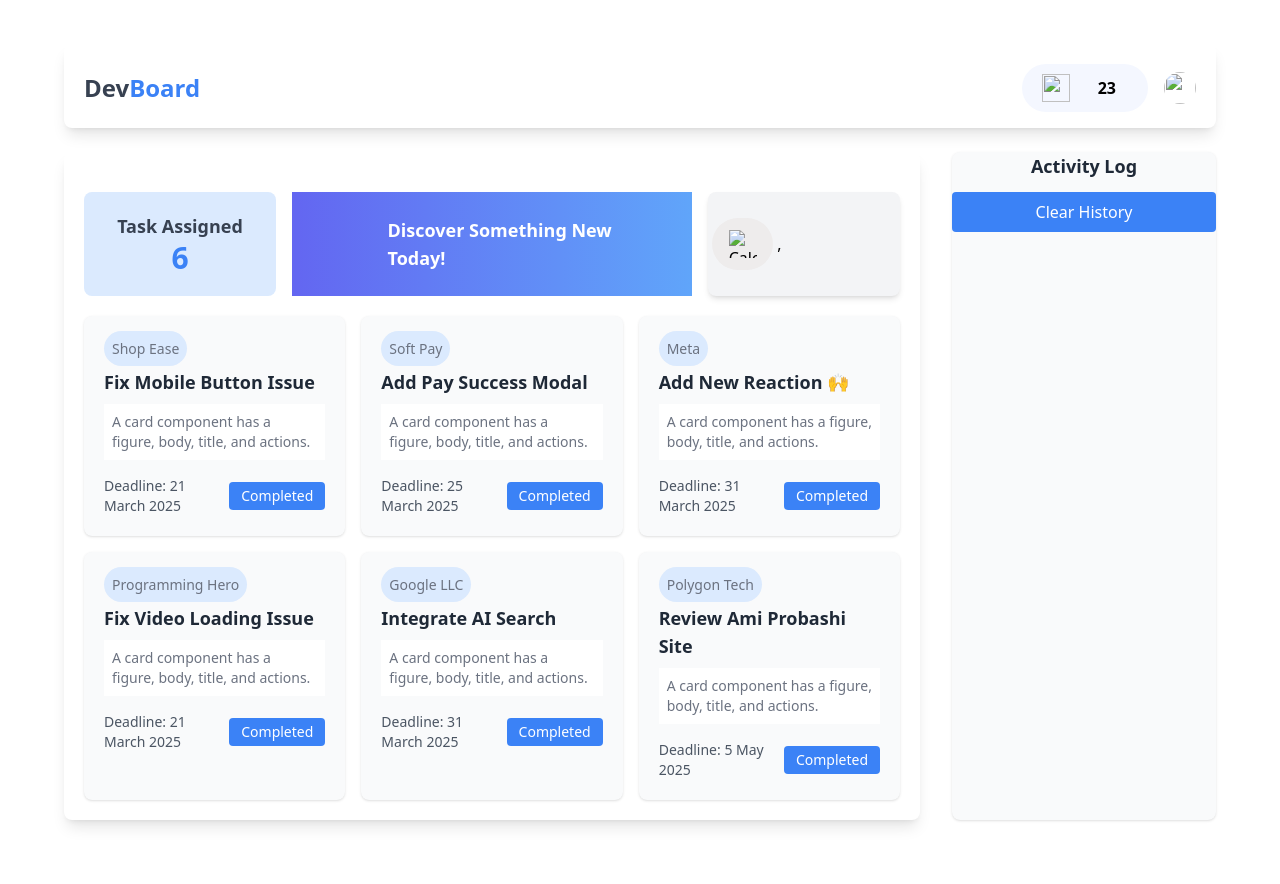
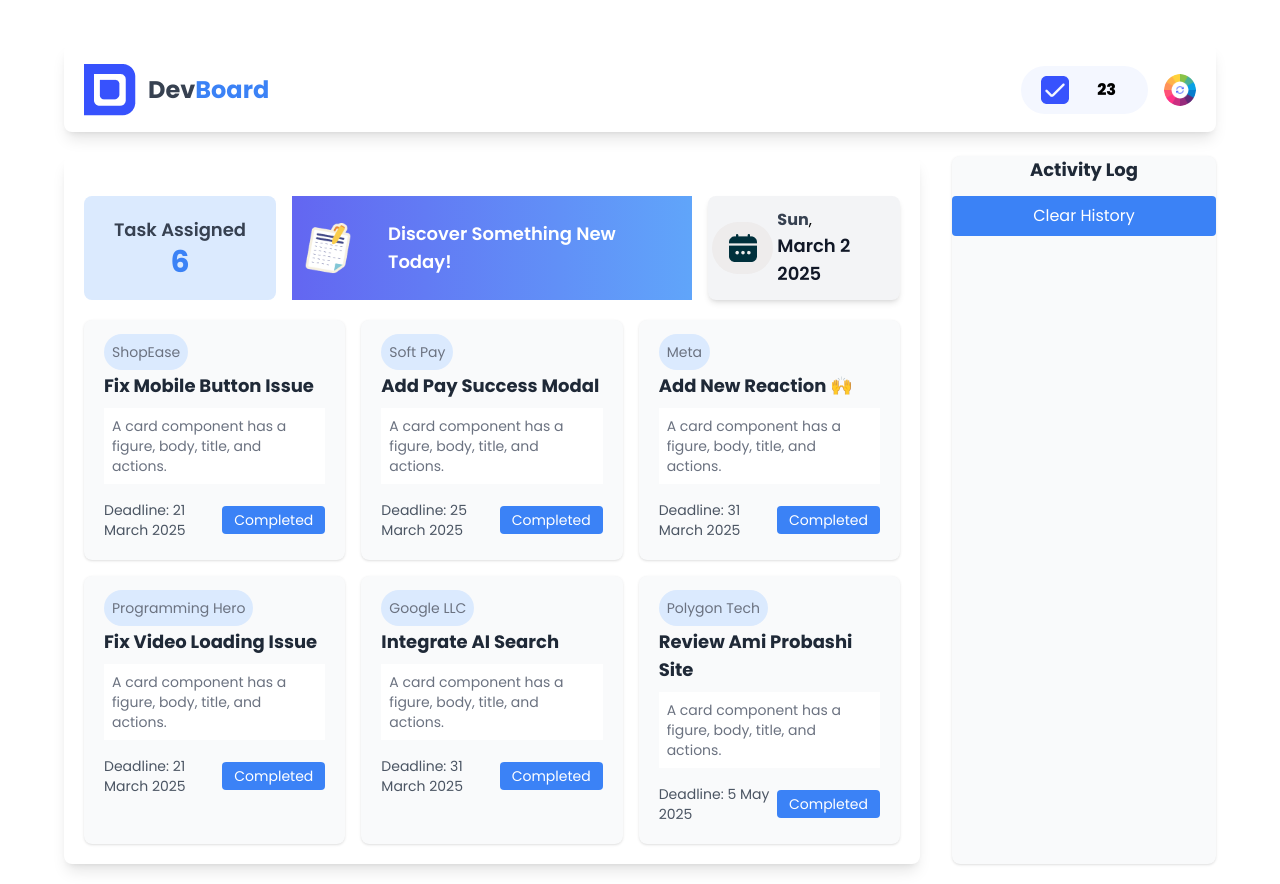
Before and after one commit to MdRakibHossen0/Assignment-05, a plain HTML site: page index.html in a window 1280 px wide. Before the commit the page ends 840 px from the top, so only its background shows below. Drawn offline with nearby package versions, Linux system fonts and the light colour scheme.

Commit message:
update button

```diff
--- a/index.html
+++ b/index.html
@@ -5,7 +5,17 @@
     <meta name="viewport" content="width=device-width, initial-scale=1.0" />
     <title>DevBoard</title>
     <script src="https://cdn.tailwindcss.com"></script>
+    <!-- fonts cdn -->
+     <link rel="preconnect" href="https://fonts.googleapis.com">
+<link rel="preconnect" href="https://fonts.gstatic.com" crossorigin>
+<link href="https://fonts.googleapis.com/css2?family=Poppins:ital,wght@0,100;0,200;0,300;0,400;0,500;0,600;0,700;0,800;0,900;1,100;1,200;1,300;1,400;1,500;1,600;1,700;1,800;1,900&display=swap" rel="stylesheet">
+
     <style>
+      .poppins-font {
+  font-family: "Poppins", sans-serif;
+  font-weight: 400;
+  font-style: normal;
+}
       .activity-log {
         background: #f3f4f6;
         padding: 10px;
@@ -13,21 +23,26 @@
       }
     </style>
   </head>
-  <body class="p-5" id="bg-color">
+  <body class="p-5 poppins-font " id="bg-color">
     <!-- Dashboard Container -->
     <div class="max-w-6xl mx-auto">
       <!-- Header -->
       <header
         class="flex justify-between items-center pb-4 bg-white shadow-lg rounded-lg p-5 mt-6"
       >
-        <h1 class="text-2xl font-bold text-gray-700">
+     <div class="flex items-center gap-3">
+       <div><img src="./assets/logo.png" alt=""></div>
+       <div>
+         <h1 class="text-2xl font-bold text-gray-700">
           Dev<span class="text-blue-500">Board</span>
         </h1>
+       </div>
+     </div>
         <div class="flex items-center space-x-4">
           <div
             class="checkBox-count flex items-center space-x-4 bg-[#F4F7FF] rounded-full py-2 px-5"
           >
-            <img class="w-7 h-7" src="./assets/img/checkbox.png" alt="" />
+            <img class="w-7 h-7" src="./assets/checkbox.png" alt="" />
             <span id="taskCount" class="text-black px-3 py-1 font-extrabold"
               >23</span
             >
@@ -35,7 +50,7 @@
           <img
             id="theme-btn"
             class="w-8 h-8 rounded-full cursor-pointer"
-            src="./assets/img/theme-btn.png"
+            src="./assets/theme-btn.png"
             alt=""
           />
         </div>
@@ -55,9 +70,9 @@
             <div
               class="flex justify-center gap-3 items-center bg-gradient-to-r col-span-6 to-blue-400 from-indigo-500"
             >
-              <img class="w-16 pl-2" src="./assets/img/board.png" alt="" />
+              <img class="w-16 pl-2" src="./assets/board.png" alt="" />
               <a
-                href="Blog.html"
+                href="blogs.html"
                 class="p-5 rounded-lg text-left text-white text-lg font-semibold"
                 >Discover Something New Today!</a
               >
@@ -70,7 +85,7 @@
               >
                 <img
                   class="w-7 h-7"
-                  src="./assets/img/calender.png"
+                  src="./assets/calender.png"
                   alt="Calendar"
                 />
               </div>
@@ -95,10 +110,10 @@
             <div class="task bg-gray-50 p-5 rounded-lg shadow">
               <span
                 class="text-sm text-gray-500 bg-blue-100 rounded-full p-2"
-                >Shop Ease</span
+                >ShopEase</span
               >
               <h3
-                id="mobile-btn-issu-text"
+                id="mobile-btn-text"
                 class="text-lg font-bold text-gray-800 mt-2"
               >
                 Fix Mobile Button Issue
@@ -111,7 +126,7 @@
                   >Deadline: 21 March 2025</span
                 >
                 <button
-                  id="mobile-btn-issu"
+                  id="mobile-fix-btn"
                   class="bg-blue-500 text-white px-3 py-1 text-sm rounded"
                 >
                   Completed
@@ -121,7 +136,7 @@
 
             <div class="task bg-gray-50 p-5 rounded-lg shadow">
               <span class="text-sm text-gray-500 bg-blue-100 rounded-full p-2">Soft Pay</span>
-              <h3 id="pay-btn-text" class="text-lg font-bold text-gray-800 mt-2">
+              <h3 id="Add-Dark-text" class="text-lg font-bold text-gray-800 mt-2">
                 Add Pay Success Modal
               </h3>
               <p class="text-sm text-gray-500 mt-2 bg-white p-2">
@@ -132,7 +147,7 @@
                   >Deadline: 25 March 2025</span
                 >
                 <button
-                  id="pay-btn"
+                  id="Add-Dark-Mode-btn"
                   class="bg-blue-500 text-white px-3 py-1 text-sm rounded"
                 >
                   Completed
@@ -142,7 +157,7 @@
 
             <div class="task bg-gray-50 p-5 rounded-lg shadow">
               <span class="text-sm text-gray-500 bg-blue-100 rounded-full p-2">Meta</span>
-              <h3 id="rection-text" class="text-lg font-bold text-gray-800 mt-2">
+              <h3 id="Optimize-text" class="text-lg font-bold text-gray-800 mt-2">
                 Add New Reaction 🙌
               </h3>
               <p class="text-sm text-gray-500 mt-2 bg-white p-2">
@@ -153,7 +168,7 @@
                   >Deadline: 31 March 2025</span
                 >
                 <button
-                  id="rection-btn"
+                  id="Optimize-btn"
                   class="bg-blue-500 text-white px-3 py-1 text-sm rounded"
                 >
                   Completed
@@ -163,7 +178,7 @@
 
             <div class="task bg-gray-50 p-5 rounded-lg shadow">
               <span class="text-sm text-gray-500 bg-blue-100 rounded-full p-2"> Programming Hero</span>
-              <h3 id="video-issu-text" class="text-lg font-bold text-gray-800 mt-2">
+              <h3 id="Add-new-text" class="text-lg font-bold text-gray-800 mt-2">
                 Fix Video Loading Issue
               </h3>
               <p class="text-sm text-gray-500 mt-2 bg-white p-2">
@@ -174,7 +189,7 @@
                   >Deadline: 21 March 2025</span
                 >
                 <button
-                  id="video-issu-btn"
+                  id="Add-new-btn"
                   class="bg-blue-500 text-white px-3 py-1 text-sm rounded"
                 >
                   Completed
@@ -205,7 +220,7 @@
 
             <div class="task bg-gray-50 p-5 rounded-lg shadow">
                 <span class="text-sm text-gray-500 bg-blue-100 rounded-full p-2">Polygon Tech</span>
-              <h3 id="probasi-text" class="text-lg font-bold text-gray-800 mt-2">
+              <h3 id="Job-Searching-text" class="text-lg font-bold text-gray-800 mt-2">
                 Review Ami Probashi Site
               </h3>
               <p class="text-sm text-gray-500 mt-2 bg-white p-2">
@@ -214,7 +229,7 @@
               <div class="flex justify-between items-center mt-4">
                 <span class="text-sm text-gray-600">Deadline: 5 May 2025</span>
                 <button
-                  id="probasi-btn"
+                  id="job-searching-btn"
                   class="bg-blue-500 text-white px-3 py-1 text-sm rounded"
                 >
                   Completed
@@ -239,7 +254,7 @@
       </div>
     </div>
 
-    <script src="./assets/javascripts/utility.js"></script>
-    <script src="./assets/javascripts/app.js"></script>
+    <script src="./scripts/utility.js"></script>
+    <script src="./scripts/app.js"></script>
   </body>
 </html>
--- a/scripts/app.js
+++ b/scripts/app.js
@@ -26,7 +26,7 @@ document
       "task-assigned",
       "taskCount",
       "activity-log",
-      "Add-Dark-Mode-text"
+      "Add-Dark-text"
     );
   });
 // Optimize button
```
